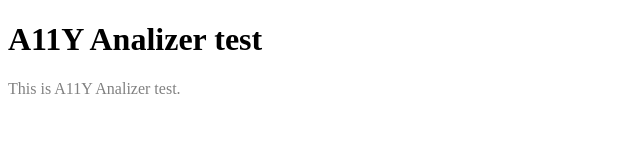
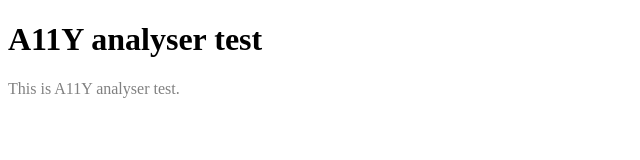
Before and after one commit to guisalmeida/a11y-analyzer, a website: page public/index.html in a window 1280 px wide. Shown: the full height of the page, 0-640 px from the left. Drawn offline with Linux system fonts and the light colour scheme.

Commit message:
doc: update readme

```diff
--- a/package.json
+++ b/package.json
@@ -1,5 +1,5 @@
 {
-  "name": "a11y-analizer",
+  "name": "a11y-analyser",
   "version": "1.0.0",
   "description": "",
   "main": "index.js",
--- a/public/index.html
+++ b/public/index.html
@@ -1,14 +1,14 @@
 <!DOCTYPE html>
 <html lang="en">
 	<head>
-		<title>A11Y Analizer test</title>
+		<title>A11Y analyser test</title>
 	</head>
 	<body>
 		<header>
-			<h1>A11Y Analizer test</h1>
+			<h1>A11Y analyser test</h1>
 		</header>
 		<main>
-			<p style="color:gray">This is A11Y Analizer test.</p>
+			<p style="color:gray">This is A11Y analyser test.</p>
 		</main>
 	</body>
 </html>
```
Also changed, not shown: README.md, 1 other file.
